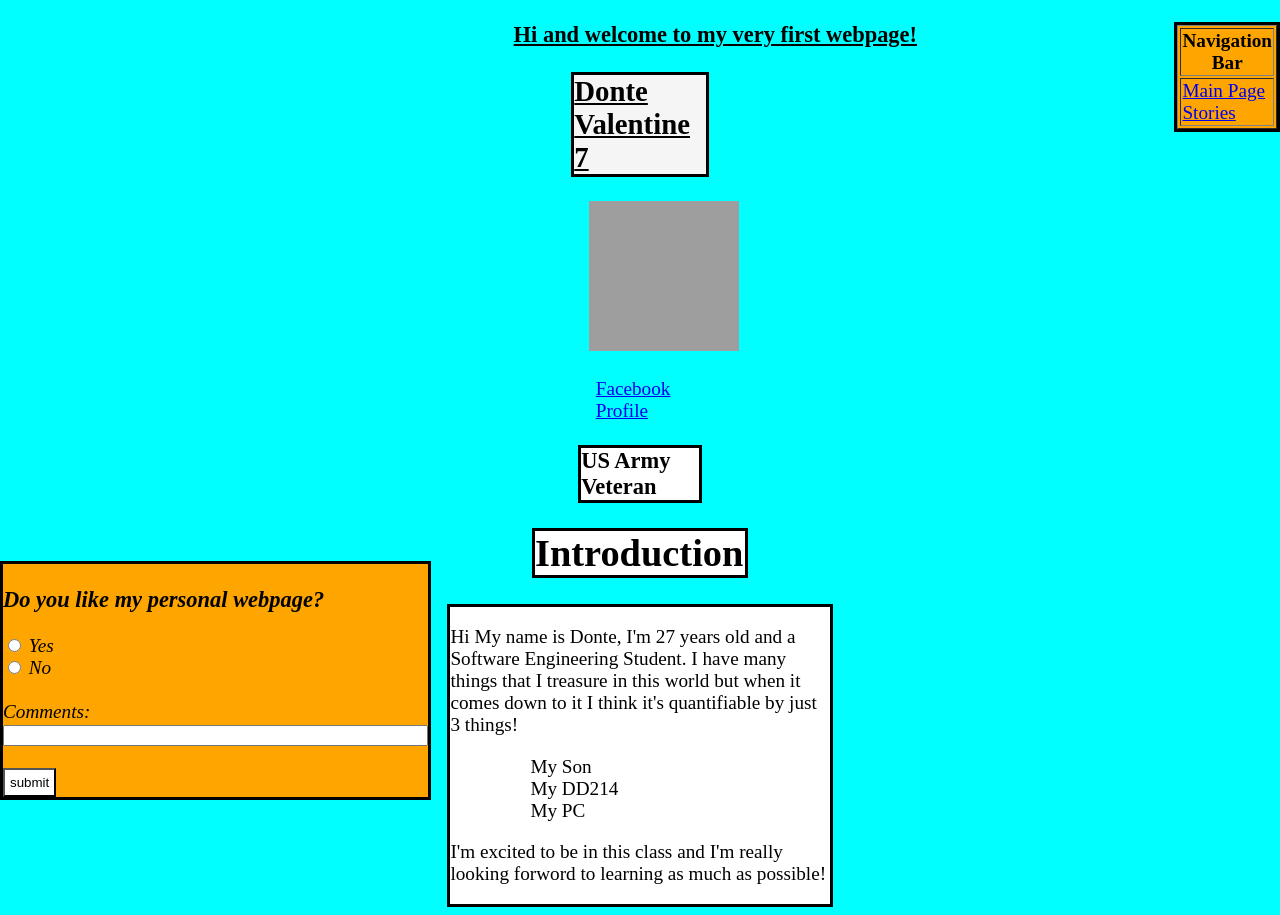
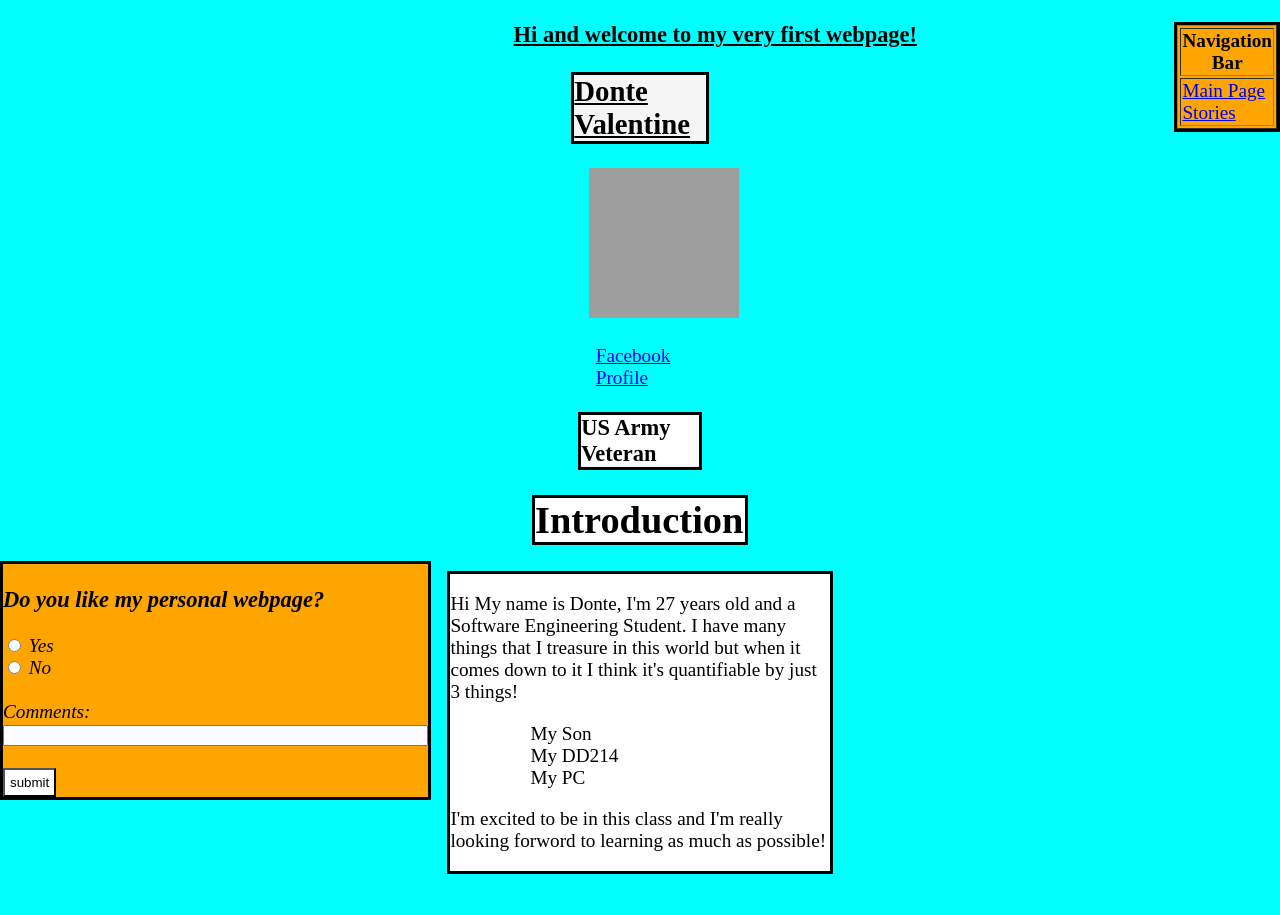
Before and after one commit to Sinderfist/Prework, a plain HTML site: page Index.html in a window 1280 px wide. After the commit the page ends 882 px from the top, so only its background shows below. Drawn offline with Linux system fonts and the light colour scheme; grey boxes are pictures that could not be loaded.

Commit message:
reversion

```diff
--- a/Index.html
+++ b/Index.html
@@ -18,7 +18,7 @@
 <div id= div10><h3>Hi and welcome to my very first webpage!</h3></div>
 
     <h2 id=h2><div id= div2>
-        Donte Valentine 7
+        Donte Valentine
     </h2></div>
     <div id= div8><img width = 150 height = 150 src= "https://scontent-atl3-1.xx.fbcdn.net/v/t1.0-9/136450873_719623838953479_3713130516819388465_o.jpg?_nc_cat=108&ccb=1-3&_nc_sid=09cbfe&_nc_ohc=6eHq4YjGMxsAX89WOfX&_nc_ht=scontent-atl3-1.xx&oh=f22c6e01ac5538fb7dbb5a36b25e6f8a&oe=60741737">
     </img></div>
```
